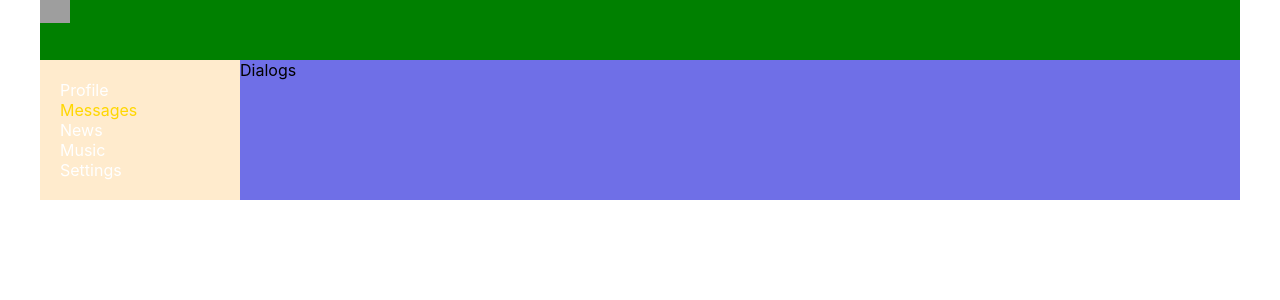
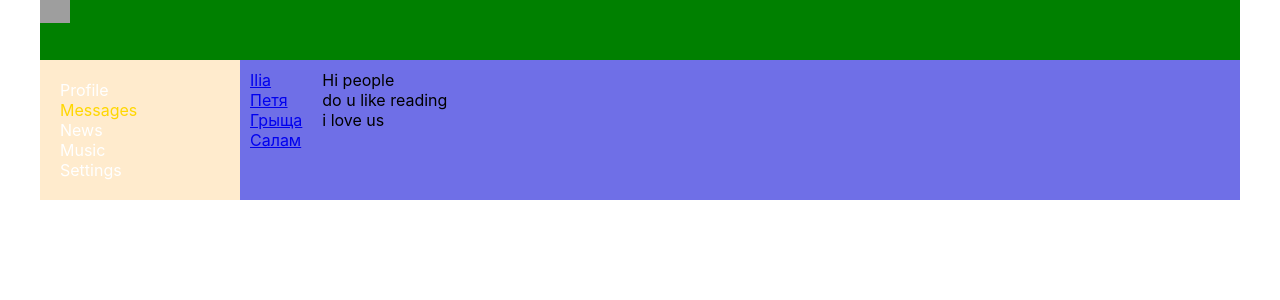
Before and after one commit to ilia78568/social-network, a React (Create React App) app: page /dialogs in a window 1280 px wide. Shown: the top 300 px of the page. Built offline with nearby package versions, Linux system fonts and the light colour scheme; grey boxes are pictures that could not be loaded.

Commit message:
add user and messages for dialogs

```diff
--- a/src/Dialogs/Dialogs.js
+++ b/src/Dialogs/Dialogs.js
@@ -1,11 +1,30 @@
 import React from 'react'
+import { NavLink } from 'react-router-dom'
 import styles from './Dialogs.module.css'
 
 
 const Dialogs = () => {
     return (
-        <div>
-            Dialogs
+        <div className={styles.dialogs}>
+           <div className={styles.dialogsItems}>
+                <NavLink to='/dialogs/1' className={styles.dialog}>
+                    Ilia
+                </NavLink>
+                <NavLink to='/dialogs/2' className={styles.dialog}>
+                    Петя
+                </NavLink>
+                <NavLink to='/dialogs/3' className={styles.dialog}>
+                    Грыща
+                </NavLink>
+                <NavLink to='/dialogs/4' className={styles.dialog}>
+                    Салам
+                </NavLink>
+           </div>
+            <div className={styles.messages}>
+                <div className="message">Hi people</div>
+                <div className="message">do u like reading</div>
+                <div className="message">i love us</div>
+            </div>
         </div>
     )
 }
--- a/src/Dialogs/Dialogs.module.css
+++ b/src/Dialogs/Dialogs.module.css
@@ -0,0 +1,17 @@
+.dialogs {
+ display: flex;
+
+}
+.dialog {
+    display:flex;
+}
+.dialogsItems {
+ padding: 10px;
+}
+.messages {
+    padding: 10px;
+
+}
+.message {
+
+}
```
Also changed, not shown: 1 other file (tests, documents, lock files or other folders).
